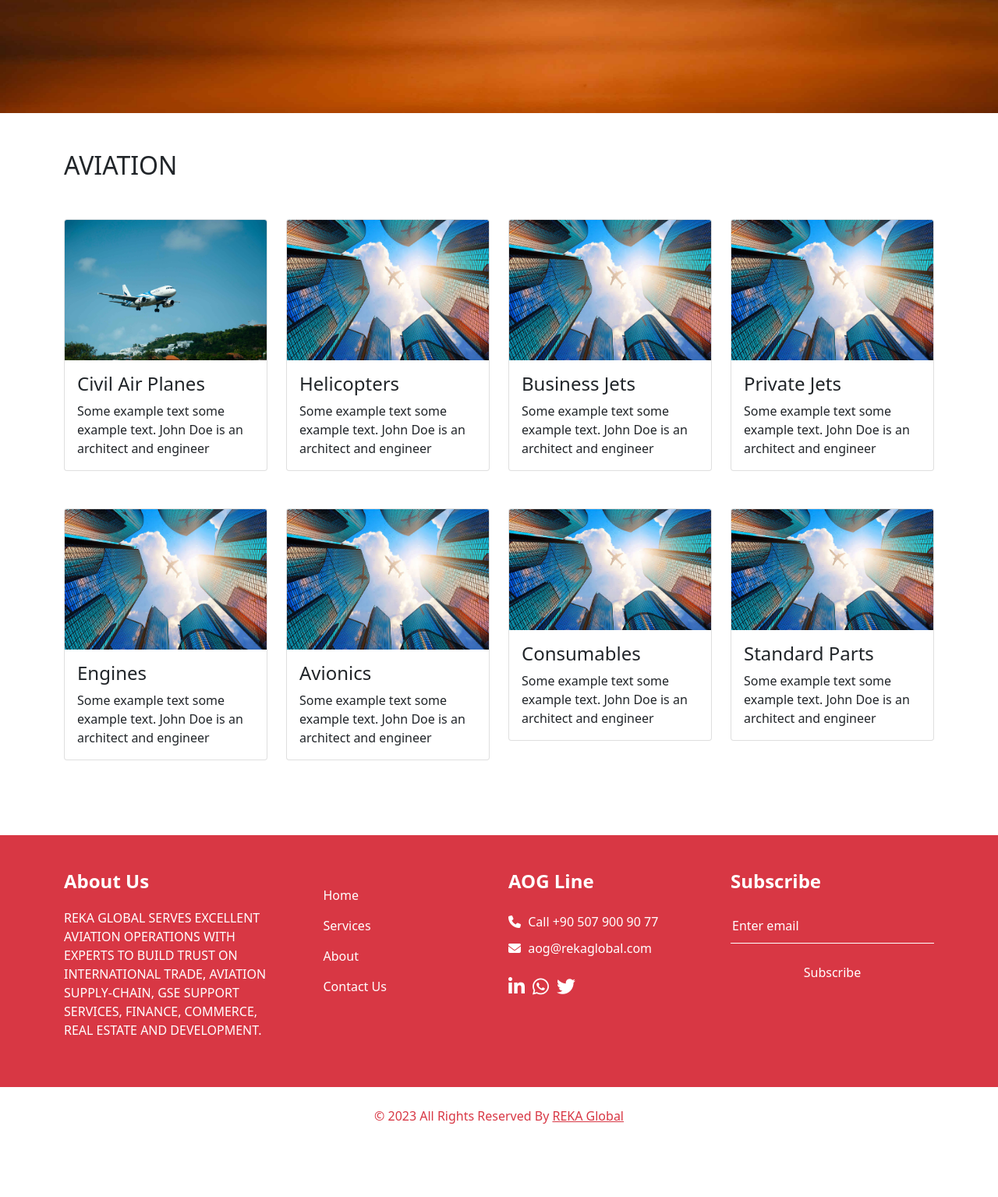
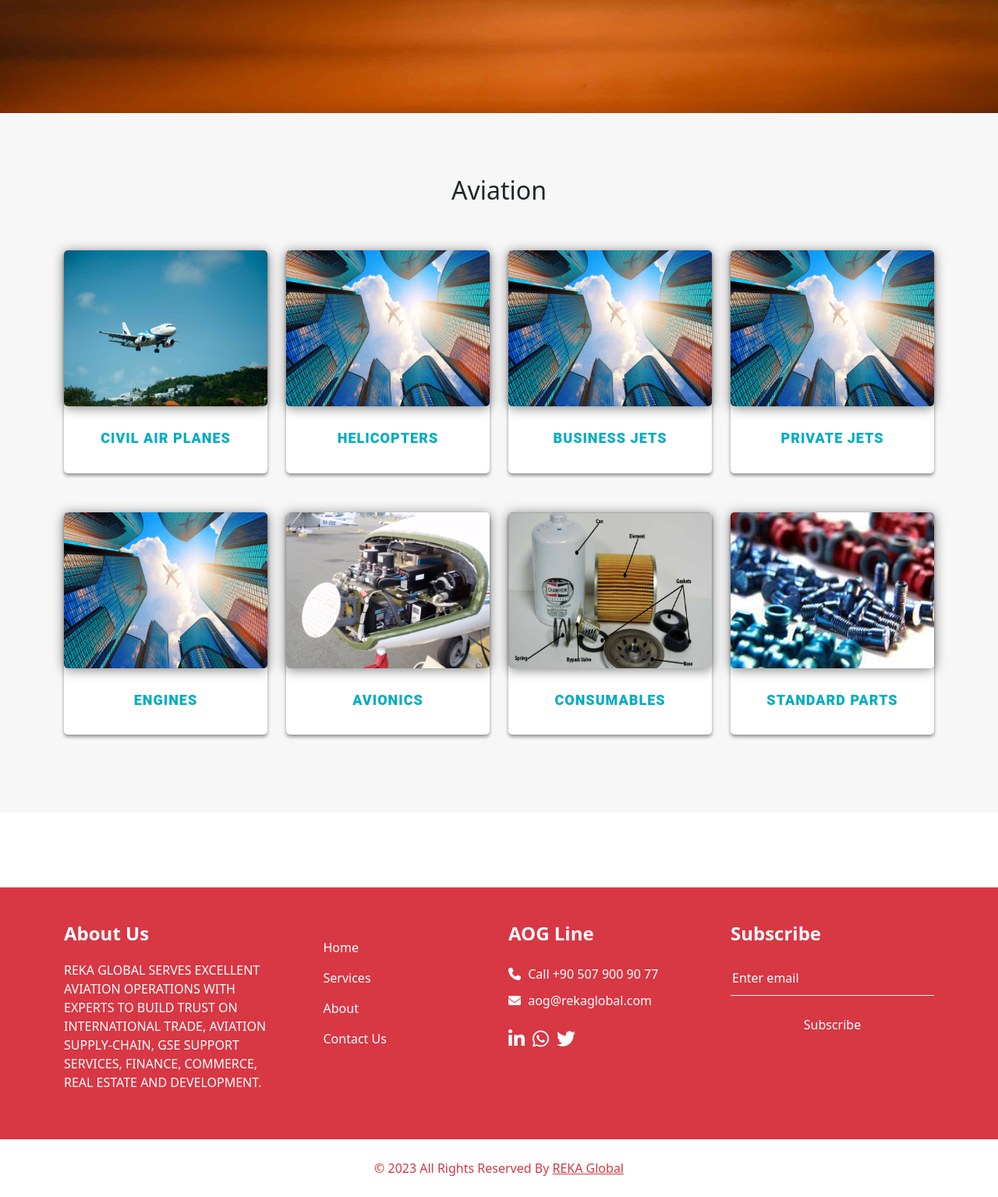
Before and after one commit to mfkrdmn/DR-reka-Company-Website-Project, a Django app: page /aviation in a window 1280 px wide. Shown: the part 782-2317 px from the top of the page at 78% size. Run offline with Django 4.2, Linux system fonts and the light colour scheme; some libraries are stand-ins or nearby versions.

Commit message:
last edits saved

```diff
--- a/project/templates/aviation.html
+++ b/project/templates/aviation.html
@@ -3,6 +3,91 @@
 {% load static %}
 
 {% block content %}
+
+<style>
+  /*----  Main Style  ----*/
+#cards_landscape_wrap-2{
+  text-align: center;
+  background: #F7F7F7;
+}
+#cards_landscape_wrap-2 .container{
+  padding-top: 80px;
+  padding-bottom: 100px;
+}
+#cards_landscape_wrap-2 a{
+  text-decoration: none;
+  outline: none;
+}
+#cards_landscape_wrap-2 .card-flyer {
+  border-radius: 5px;
+}
+#cards_landscape_wrap-2 .card-flyer .image-box{
+  background: #ffffff;
+  overflow: hidden;
+  box-shadow: 0px 2px 15px rgba(0, 0, 0, 0.50);
+  border-radius: 5px;
+}
+#cards_landscape_wrap-2 .card-flyer .image-box img{
+  -webkit-transition:all .9s ease;
+  -moz-transition:all .9s ease;
+  -o-transition:all .9s ease;
+  -ms-transition:all .9s ease;
+  width: 100%;
+  height: 200px;
+}
+#cards_landscape_wrap-2 .card-flyer:hover .image-box img{
+  opacity: 0.7;
+  -webkit-transform:scale(1.15);
+  -moz-transform:scale(1.15);
+  -ms-transform:scale(1.15);
+  -o-transform:scale(1.15);
+  transform:scale(1.15);
+}
+#cards_landscape_wrap-2 .card-flyer .text-box{
+  text-align: center;
+}
+#cards_landscape_wrap-2 .card-flyer .text-box .text-container{
+  padding: 30px 18px;
+}
+#cards_landscape_wrap-2 .card-flyer{
+  background: #FFFFFF;
+  margin-top: 50px;
+  -webkit-transition: all 0.2s ease-in;
+  -moz-transition: all 0.2s ease-in;
+  -ms-transition: all 0.2s ease-in;
+  -o-transition: all 0.2s ease-in;
+  transition: all 0.2s ease-in;
+  box-shadow: 0px 3px 4px rgba(0, 0, 0, 0.40);
+}
+#cards_landscape_wrap-2 .card-flyer:hover{
+  background: #fff;
+  box-shadow: 0px 15px 26px rgba(0, 0, 0, 0.50);
+  -webkit-transition: all 0.2s ease-in;
+  -moz-transition: all 0.2s ease-in;
+  -ms-transition: all 0.2s ease-in;
+  -o-transition: all 0.2s ease-in;
+  transition: all 0.2s ease-in;
+  margin-top: 50px;
+}
+#cards_landscape_wrap-2 .card-flyer .text-box p{
+  margin-top: 10px;
+  margin-bottom: 0px;
+  padding-bottom: 0px;
+  font-size: 14px;
+  letter-spacing: 1px;
+  color: #000000;
+}
+#cards_landscape_wrap-2 .card-flyer .text-box h6{
+  margin-top: 0px;
+  margin-bottom: 4px;
+  font-size: 18px;
+  font-weight: bold;
+  text-transform: uppercase;
+  font-family: 'Roboto Black', sans-serif;
+  letter-spacing: 1px;
+  color: #00acc1;
+}
+</style>
 
 <div class="container-fluid m-0 p-0">
     <div class="row">
@@ -12,94 +97,131 @@
     </div>
 </div>
 
-<div class="container mt-5">
-    <h2 style="margin-bottom:50px ;">AVIATION</h2>
+
+       <!-- Topic Cards -->
+      <div id="cards_landscape_wrap-2">
+        <div class="container">
             <div class="row">
-        <div class="col-md-3">
-            <div class="card" >
-                <img class="card-img-top" src="{% static 'images/aviation/aviation1.jpg' %}" alt="Card image" style="width:100%; height: 180px;">
-                <div class="card-body">
-                  <h4 class="card-title">Civil Air Planes</h4>
-                  <p class="card-text">Some example text some example text. John Doe is an architect and engineer</p>
+              <h2>Aviation</h2>
 
+                <div class="col-xs-12 col-sm-6 col-md-3 col-lg-3">
+                    <a href="">
+                        <div class="card-flyer">
+                            <div class="text-box">
+                                <div class="image-box">
+                                    <img src="{% static 'images/aviation/aviation1.jpg' %}" alt="" />
+                                </div>
+                                <div class="text-container">
+                                    <h6>Civil Air Planes</h6>
                                 </div>
                             </div>
                         </div>
-        <div class="col-md-3">
-            <div class="card" >
-                <img class="card-img-top" src="{% static 'images/slider/slider2.jpeg' %}" alt="Card image" style="width:100%; height:180px;">
-                <div class="card-body">
-                  <h4 class="card-title">Helicopters</h4>
-                  <p class="card-text">Some example text some example text. John Doe is an architect and engineer</p>
-
+                    </a>
+                </div>
+                <div class="col-xs-12 col-sm-6 col-md-3 col-lg-3">
+                  <a href="">
+                      <div class="card-flyer">
+                          <div class="text-box">
+                              <div class="image-box">
+                                <img src="{% static 'images/slider/slider2.jpeg' %}" alt="" />
+                              </div>
+                              <div class="text-container">
+                                  <h6>Helicopters</h6>
                               </div>
                           </div>
                       </div>
-        <div class="col-md-3">
-            <div class="card" >
-                <img class="card-img-top" src="{% static 'images/slider/slider2.jpeg' %}" alt="Card image" style="width:100%; height:180px;">
-                <div class="card-body">
-                  <h4 class="card-title">Business Jets</h4>
-                  <p class="card-text">Some example text some example text. John Doe is an architect and engineer</p>
-
+                  </a>
+              </div>
+              <div class="col-xs-12 col-sm-6 col-md-3 col-lg-3">
+                <a href="">
+                    <div class="card-flyer">
+                        <div class="text-box">
+                            <div class="image-box">
+                                <img src="{% static 'images/slider/slider2.jpeg' %}" alt="" />
+                            </div>
+                            <div class="text-container">
+                                <h6>Business Jets</h6>
                             </div>
                         </div>
                     </div>
-        <div class="col-md-3">
-            <div class="card" >
-                <img class="card-img-top" src="{% static 'images/slider/slider2.jpeg' %}" alt="Card image" style="width:100%; height:180px;">
-                <div class="card-body">
-                  <h4 class="card-title">Private Jets</h4>
-                  <p class="card-text">Some example text some example text. John Doe is an architect and engineer</p>
-
+                </a>
+            </div>
+            <div class="col-xs-12 col-sm-6 col-md-3 col-lg-3">
+              <a href="">
+                  <div class="card-flyer">
+                      <div class="text-box">
+                          <div class="image-box">
+                              <img src="{% static 'images/slider/slider2.jpeg' %}" alt="" />
+                          </div>
+                          <div class="text-container">
+                              <h6>Private Jets</h6>
                           </div>
                       </div>
                   </div>
+              </a>
           </div>
-    <div class="row mt-5">
-        <div class="col-md-3">
-            <div class="card" >
-                <img class="card-img-top" src="{% static 'images/slider/slider2.jpeg' %}" alt="Card image" style="width:100%; height:180px;">
-                <div class="card-body">
-                  <h4 class="card-title">Engines</h4>
-                  <p class="card-text">Some example text some example text. John Doe is an architect and engineer</p>
 
+          <div class="col-xs-12 col-sm-6 col-md-3 col-lg-3">
+            <a href="">
+                <div class="card-flyer">
+                    <div class="text-box">
+                        <div class="image-box">
+                            <img src="{% static 'images/slider/slider2.jpeg' %}" alt="" />
+                        </div>
+                        <div class="text-container">
+                            <h6>Engines</h6>
                         </div>
                     </div>
                 </div>
-        <div class="col-md-3">
-            <div class="card" >
-                <img class="card-img-top" src="{% static 'images/slider/slider2.jpeg' %}" alt="Card image" style="width:100%; height:180px;">
-                <div class="card-body">
-                  <h4 class="card-title">Avionics</h4>
-                  <p class="card-text">Some example text some example text. John Doe is an architect and engineer</p>
-
+            </a>
+        </div>
+        <div class="col-xs-12 col-sm-6 col-md-3 col-lg-3">
+          <a href="">
+              <div class="card-flyer">
+                  <div class="text-box">
+                      <div class="image-box">
+                        <img src="{% static 'images/aviation/aviation2.jpg' %}" alt="" />
+                      </div>
+                      <div class="text-container">
+                          <h6>Avionics</h6>
                       </div>
                   </div>
               </div>
-        <div class="col-md-3">
-            <div class="card" >
-                <img class="card-img-top" src="{% static 'images/slider/slider2.jpeg' %}" alt="Card image" style="width:100%">
-                <div class="card-body">
-                  <h4 class="card-title">Consumables</h4>
-                  <p class="card-text">Some example text some example text. John Doe is an architect and engineer</p>
-
+          </a>
+      </div>
+      <div class="col-xs-12 col-sm-6 col-md-3 col-lg-3">
+        <a href="">
+            <div class="card-flyer">
+                <div class="text-box">
+                    <div class="image-box">
+                      <img src="{% static 'images/aviation/aviation4.jpg' %}" alt="" />
+                    </div>
+                    <div class="text-container">
+                        <h6>Consumables</h6>
                     </div>
                 </div>
             </div>
-        <div class="col-md-3">
-            <div class="card" >
-                <img class="card-img-top" src="{% static 'images/slider/slider2.jpeg' %}" alt="Card image" style="width:100%">
-                <div class="card-body">
-                  <h4 class="card-title">Standard Parts</h4>
-                  <p class="card-text">Some example text some example text. John Doe is an architect and engineer</p>
-
+        </a>
     </div>
+    <div class="col-xs-12 col-sm-6 col-md-3 col-lg-3">
+      <a href="">
+          <div class="card-flyer">
+              <div class="text-box">
+                  <div class="image-box">
+                    <img src="{% static 'images/aviation/aviation3.jpg' %}" alt="" />
+                  </div>
+                  <div class="text-container">
+                      <h6>Standard Parts</h6>
+                  </div>
+              </div>
+          </div>
+      </a>
   </div>
             </div>
         </div>
     </div>
 
+
 <br><br><br><br>
 
 
```
Also changed, not shown: project/templates/index.html (+6 -16 lines), project/static/images/aviation/aviation2.jpg (added), project/static/images/aviation/aviation3.jpg (added), project/static/images/aviation/aviation4.jpg (added). Lines whose indentation alone changed are shown as unchanged.
